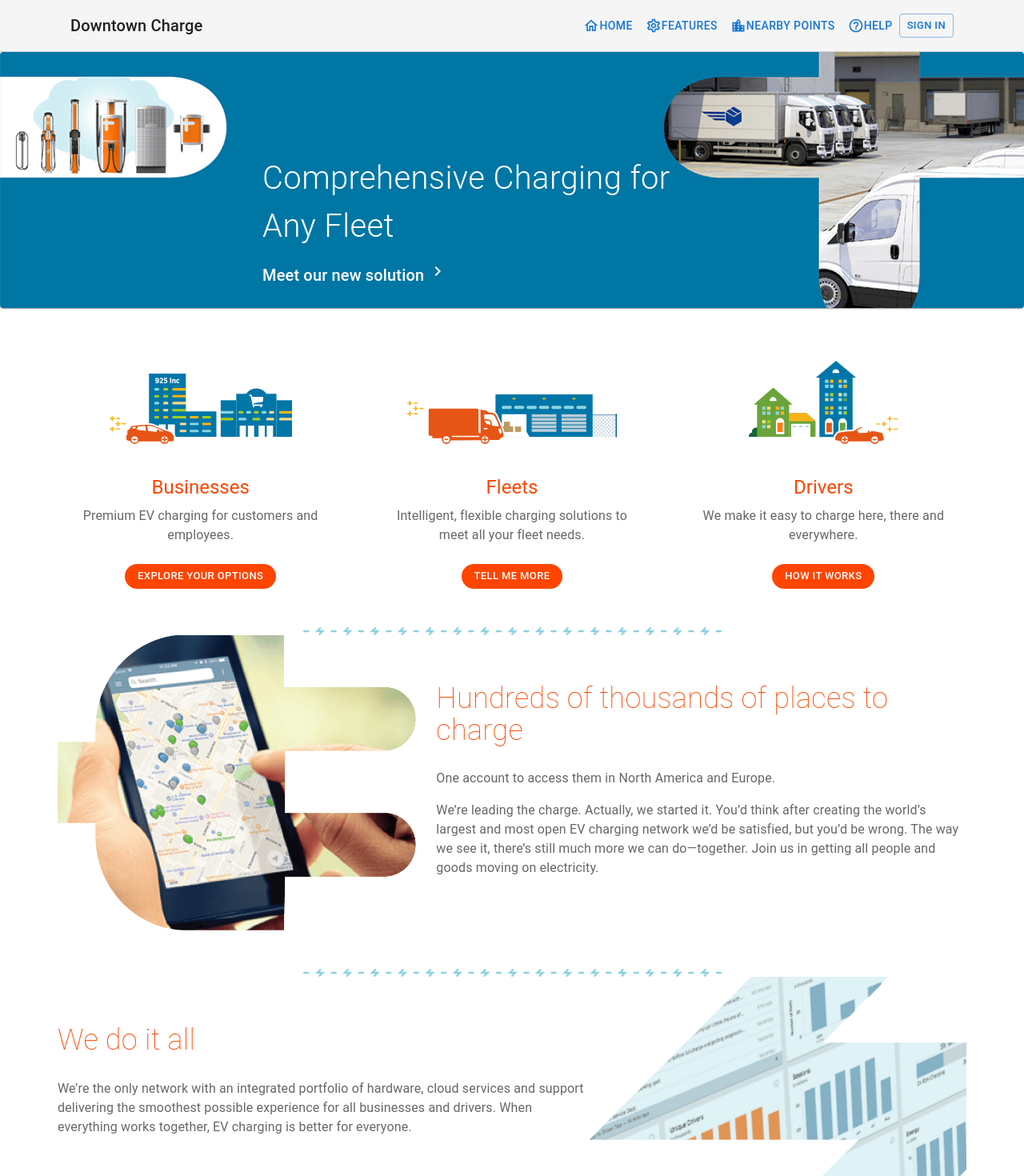
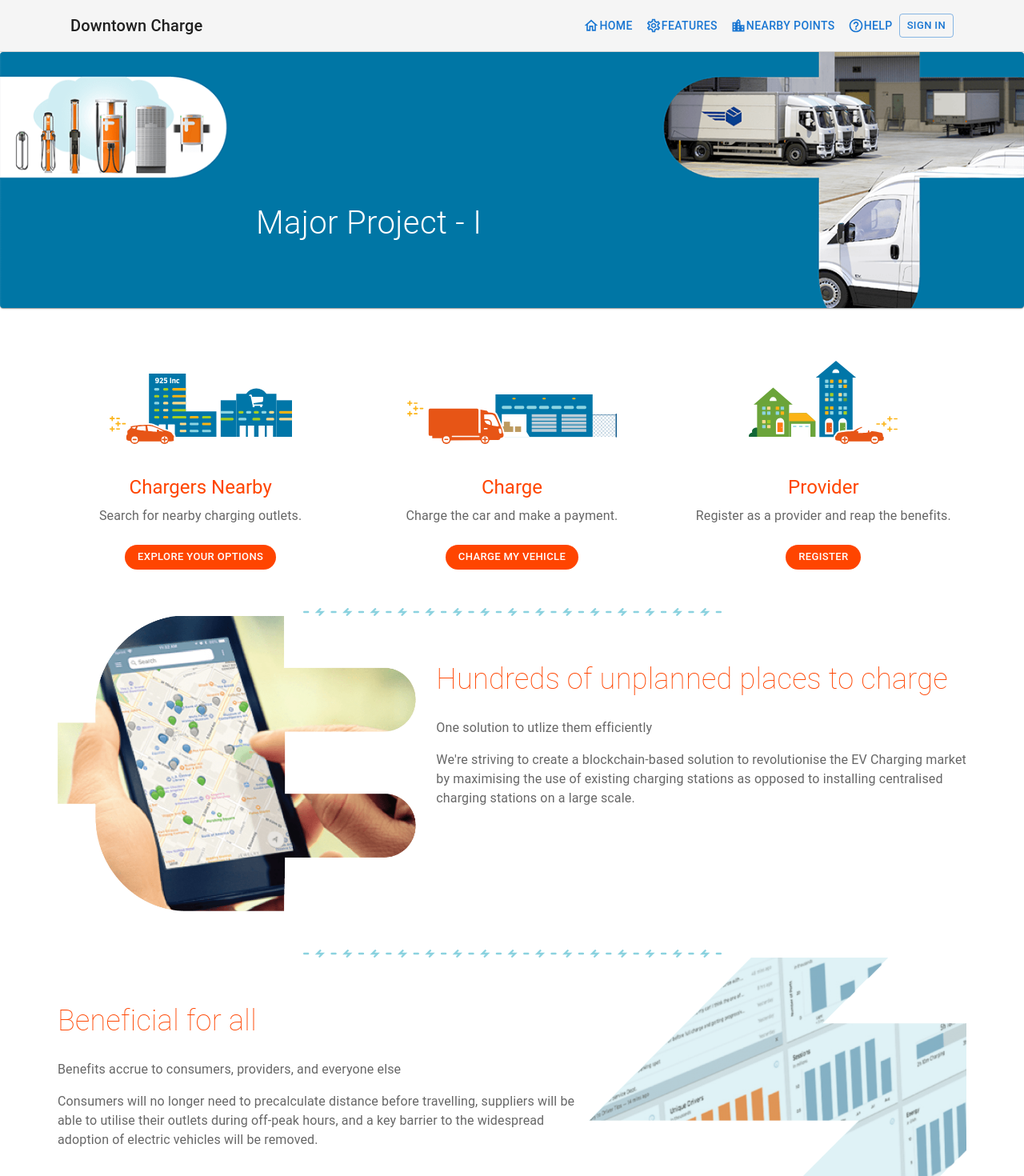
Before and after one commit to prakhar1144/major-project-frontend, a React (Create React App) app: page / in a window 1280 px wide. Shown: the top 1470 px of the page at 80% size. Built offline with nearby package versions, Linux system fonts and the light colour scheme; the HTML template or start-up script is replaced by a standard one.

Commit message:
Homepage texts added

```diff
--- a/src/App.js
+++ b/src/App.js
@@ -1,4 +1,3 @@
-import { Container } from '@mui/material';
 import { BrowserRouter, Route, Routes } from 'react-router-dom';
 import SignIn from './Pages/Authentication/SignIn';
 import SignUp from './Pages/Authentication/SignUp';
--- a/src/Pages/Homepage.jsx
+++ b/src/Pages/Homepage.jsx
@@ -7,44 +7,44 @@ import Divider from "./components/Navbar/Divider";
 
 const features = [
     {
-        name: 'Businesses',
+        name: 'Chargers Nearby',
         image: 'business.svg',
-        caption: 'Premium EV charging for customers and employees.',
+        caption: 'Search for nearby charging outlets.',
         buttonText: 'Explore Your Options',
+        buttonLink: '/nearby-points'
+    },
+    {
+        name: 'Charge',
+        image: 'fleet.svg',
+        caption: 'Charge the car and make a payment.',
+        buttonText: 'Charge my vehicle',
         buttonLink: '#'
     },
     {
-        name: 'Fleets',
-        image: 'fleet.svg',
-        caption: 'Intelligent, flexible charging solutions to meet all your fleet needs.',
-        buttonText: 'Tell Me More',
-        buttonLink: '#'
-    },
-    {
-        name: 'Drivers',
+        name: 'Provider',
         image: 'drivers.svg',
-        caption: 'We make it easy to charge here, there and everywhere.',
-        buttonText: 'How It Works',
+        caption: 'Register as a provider and reap the benefits.',
+        buttonText: 'Register',
         buttonLink: '#'
     }
 ];
 const overviewData = [
     {
-        title: 'Hundreds of thousands of places to charge',
-        subtitle: 'One account to access them in North America and Europe.',
-        caption: 'We’re leading the charge. Actually, we started it. You’d think after creating the world’s largest and most open EV charging network we’d be satisfied, but you’d be wrong. The way we see it, there’s still much more we can do—together. Join us in getting all people and goods moving on electricity.',
+        title: 'Hundreds of unplanned places to charge',
+        subtitle: 'One solution to utlize them efficiently',
+        caption: "We're striving to create a blockchain-based solution to revolutionise the EV Charging market by maximising the use of existing charging stations as opposed to installing centralised charging stations on a large scale.",
         image: 'hp_plug.png'
     },
     {
-        title: 'We do it all',
-        subtitle: '',
-        caption: 'We’re the only network with an integrated portfolio of hardware, cloud services and support delivering the smoothest possible experience for all businesses and drivers. When everything works together, EV charging is better for everyone.',
+        title: 'Beneficial for all',
+        subtitle: 'Benefits accrue to consumers, providers, and everyone else',
+        caption: 'Consumers will no longer need to precalculate distance before travelling, suppliers will be able to utilise their outlets during off-peak hours, and a key barrier to the widespread adoption of electric vehicles will be removed.',
         image: 'hp_bolt.png'
     },
     {
-        title: '133 million charges delivered (and counting)',
-        subtitle: '',
-        caption: 'Networked charging is, and always has been, our sole focus. After more than a decade and millions of charges delivered, we’re still pioneering new ways to make electric mobility the easy choice.',
+        title: 'Community Driven',
+        subtitle: 'Blockchain technology ensures decentralisation, security, and transparency.',
+        caption: 'We are eliminating the issue connected with the centralised model in which power trade will not be transparent and equitable, resulting in the collapse of the entire system.',
         image: 'hp_arrow.png'
     }
 ];
@@ -113,12 +113,9 @@ const Banner = (
                 },
             }}
         >
-            <Box p={1}>
-                <Typography component="h1" sx={{ fontWeight: '300', fontSize: { sm: '2.5rem', xs: '1.5rem' } }} color="inherit" gutterBottom>
-                    Comprehensive Charging for <br />Any Fleet
-                </Typography>
-                <Typography variant="h6" color="inherit" component={Link} to="/features" sx={{ textDecoration: 'none' }}>
-                    Meet our new solution <ChevronRight />
+            <Box py={8}>
+                <Typography component="h1" sx={{ fontWeight: '300', fontSize: { sm: '2.5rem', xs: '1.5rem' } }} color="inherit">
+                    Major Project - I
                 </Typography>
             </Box>
         </Box>
--- a/src/Pages/NearbyStation.jsx
+++ b/src/Pages/NearbyStation.jsx
@@ -1,7 +1,10 @@
+import { Container } from "@mui/material";
 const NearbyStation = () => {
     return (
         <>
-            <iframe title="nearby_charging_stations" src="https://www.google.com/maps/d/u/0/embed?mid=1y4_hgDCpK0rKgTD9VFtdoqHV3wol_F4&ehbc=2E312F" width="640" height="480"></iframe>
+            <Container maxWidth="sm">
+                <iframe title="nearby_charging_stations" src="https://www.google.com/maps/d/u/0/embed?mid=1y4_hgDCpK0rKgTD9VFtdoqHV3wol_F4&ehbc=2E312F" width="640" height="480"></iframe>
+            </Container>
         </>
     );
 }
```
